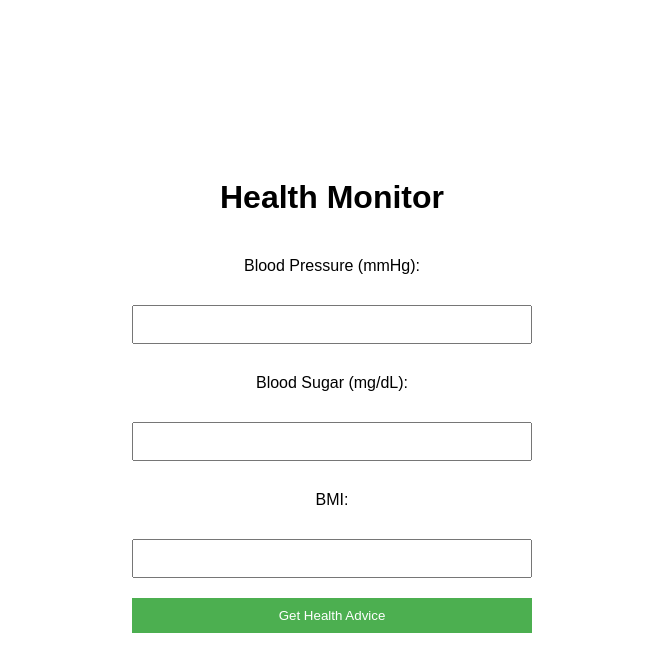
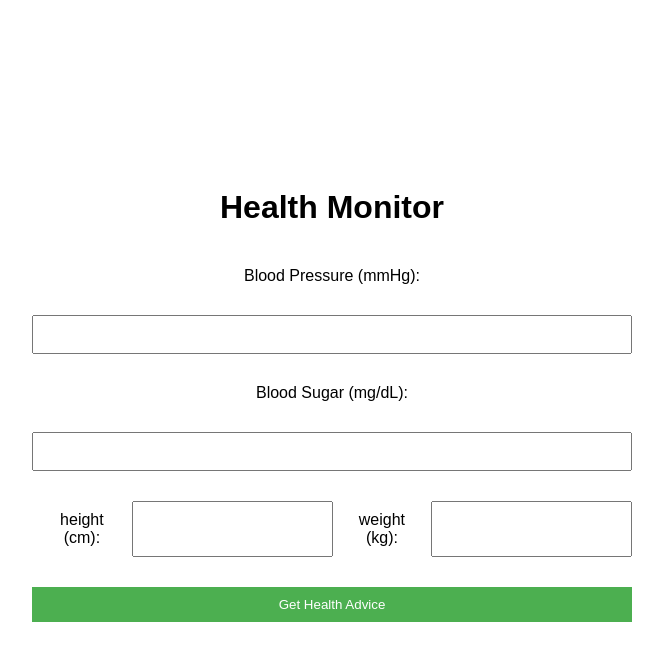
Before and after one commit to yikkchen/healthcare, a Flask app: page / in a window 1280 px wide. Shown: the top 672 px of the page, without its empty margins (308-971 px from the left). Run offline with Flask 3, Linux system fonts and the light colour scheme.

Commit message:
add 2nd url & bmi change
2nd url is result
bmi to weight and height

```diff
--- a/app.py
+++ b/app.py
@@ -3,7 +3,7 @@ from flask import Flask, render_template, request
 app = Flask(__name__)
 
 # 設定健康建議的函數
-def get_health_advice(blood_pressure, blood_sugar, bmi):
+def get_health_advice(blood_pressure, blood_sugar, height, weight):
     advice = []
     if type(blood_pressure) is float:
         if blood_pressure > 130:
@@ -23,25 +23,27 @@ def get_health_advice(blood_pressure, blood_sugar, bmi):
             advice.append("Your blood sugar is normal. Keep it up!!!")
     else:
         advice.append("No blood_sugar data")
-    if type(bmi) is float:
+    if type(weight) is float and type(height):
+        bmi = round(weight / (height / 100)**2, 2)
         if bmi > 25:
-            advice.append("Your BMI is above the normal range. Regular exercise and a balanced diet can help.")
+            advice.append("Your bmi is " + str(bmi) + ", Your BMI is above the normal range. Regular exercise and a balanced diet can help.")
         elif bmi < 18.5:
-            advice.append("Your BMI is below the normal range. you should eat more food")
+            advice.append("Your bmi is " + str(bmi) + ", Your BMI is below the normal range. you should eat more food")
         else:
-            advice.append("Your BMI is normal range. Keep it up!!!")
+            advice.append("Your bmi is " + str(bmi) + ", Your BMI is normal range. Keep it up!!!")
     else:
-        advice.append("No bmi data")
-
-    if not advice:
-        advice.append("Your health metrics are within the normal range. Keep up the good work!")
+        advice.append("not enough data to calulate your bmi")
 
     return advice
 
 # 主頁面路由
 @app.route('/', methods=['GET', 'POST'])
 def index():
-    health_advice = None
+    return render_template('index.html')
+
+# 主頁面路由
+@app.route('/result', methods=['GET', 'POST'])
+def result():
     #type(request.form.get('blood_pressure')) is str
     if request.method == 'POST':
         if request.form.get('blood_pressure') != '':
@@ -52,15 +54,17 @@ def index():
             blood_sugar = float(request.form.get('blood_sugar'))
         else:
             blood_sugar = "NaN"
-        if request.form.get('bmi') != '':
-            bmi = float(request.form.get('bmi'))
+        if request.form.get('height') != '':
+            height = float(request.form.get('height'))
         else:
-            bmi = "NaN"
-
-        # 取得健康建議
-        health_advice = get_health_advice(blood_pressure, blood_sugar, bmi)
-
-    return render_template('index.html', health_advice=health_advice)
+            height = "NaN"
+        if request.form.get('weight') != '':
+            weight = float(request.form.get('weight'))
+        else:
+            weight = "NaN"
+    # 取得健康建議
+    health_advice = get_health_advice(blood_pressure, blood_sugar, height, weight)
+    return render_template('result.html', health_advice=health_advice)
 
 if __name__ == '__main__':
     app.run(debug=True)
--- a/static/style.css
+++ b/static/style.css
@@ -9,7 +9,7 @@ body {
 
 .container {
     width: 100%;
-    max-width: 400px;
+    max-width: 600px;
     text-align: center;
 }
 
@@ -42,3 +42,8 @@ button:hover {
     list-style-type: none;
     padding: 0;
 }
+
+.flexbox {
+    display: flex;
+    margin: 10px 0;
+}
--- a/templates/index.html
+++ b/templates/index.html
@@ -9,29 +9,22 @@
 <body>
     <div class="container">
         <h1>Health Monitor</h1>
-        <form method="POST">
+        <form method="POST" action="{{ url_for('result') }}">
             <label for="blood_pressure">Blood Pressure (mmHg):</label>
             <input type="number" id="blood_pressure" name="blood_pressure" step="0.1">
 
             <label for="blood_sugar">Blood Sugar (mg/dL):</label>
             <input type="number" id="blood_sugar" name="blood_sugar" step="0.1">
+            <div class="flexbox">
+                <label for="bmi">height (cm):</label>
+                <input type="number" id="height" name="height" step="0.1">
 
-            <label for="bmi">BMI:</label>
-            <input type="number" id="bmi" name="bmi" step="0.1">
+                <label for="bmi">weight (kg):</label>
+                <input type="number" id="weight" name="weight" step="0.1">
+            </div>
 
             <button type="submit">Get Health Advice</button>
         </form>
-
-        {% if health_advice %}
-        <div class="advice">
-            <h2>Health Advice:</h2>
-            <ul>
-                {% for advice in health_advice %}
-                <li>{{ advice }}</li>
-                {% endfor %}
-            </ul>
-        </div>
-        {% endif %}
     </div>
 </body>
 </html>
```
Also changed, not shown: templates/result.html (added, +22 -0 lines).
